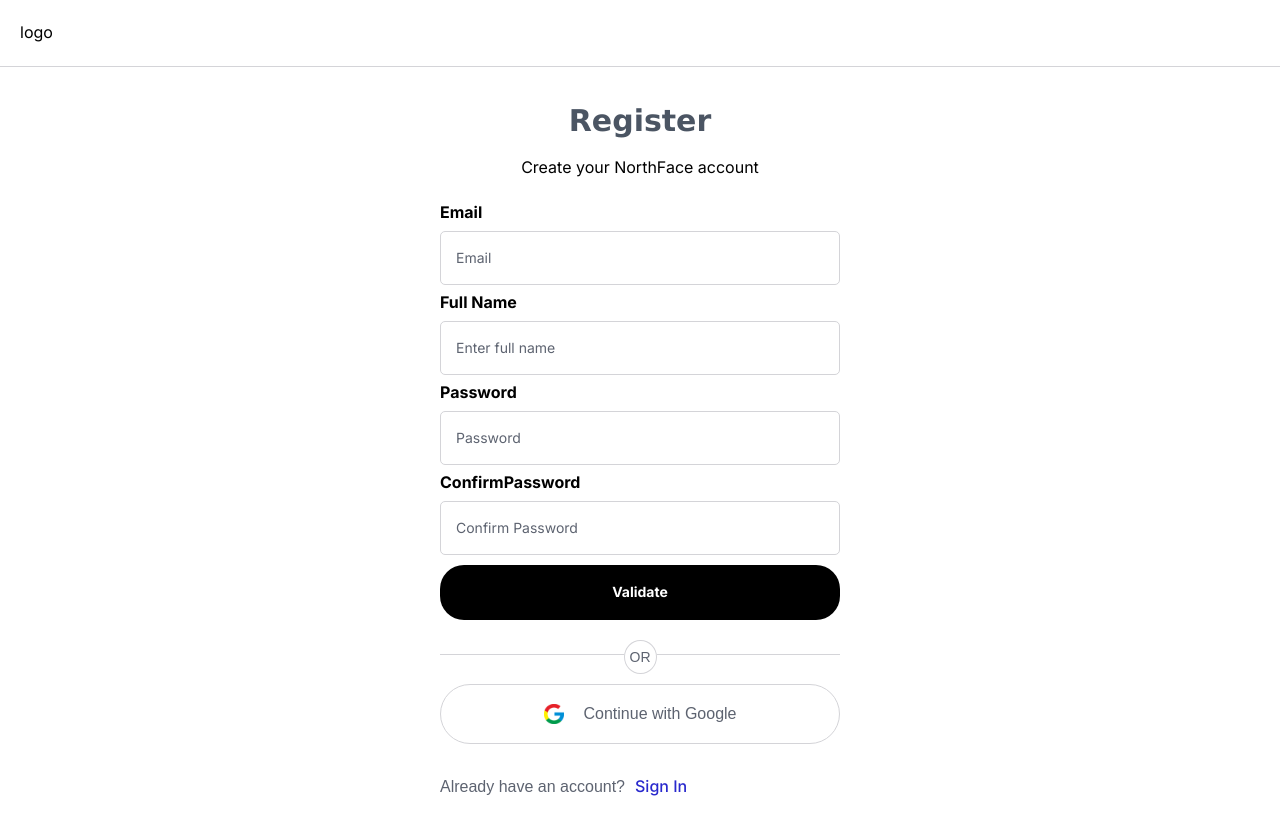
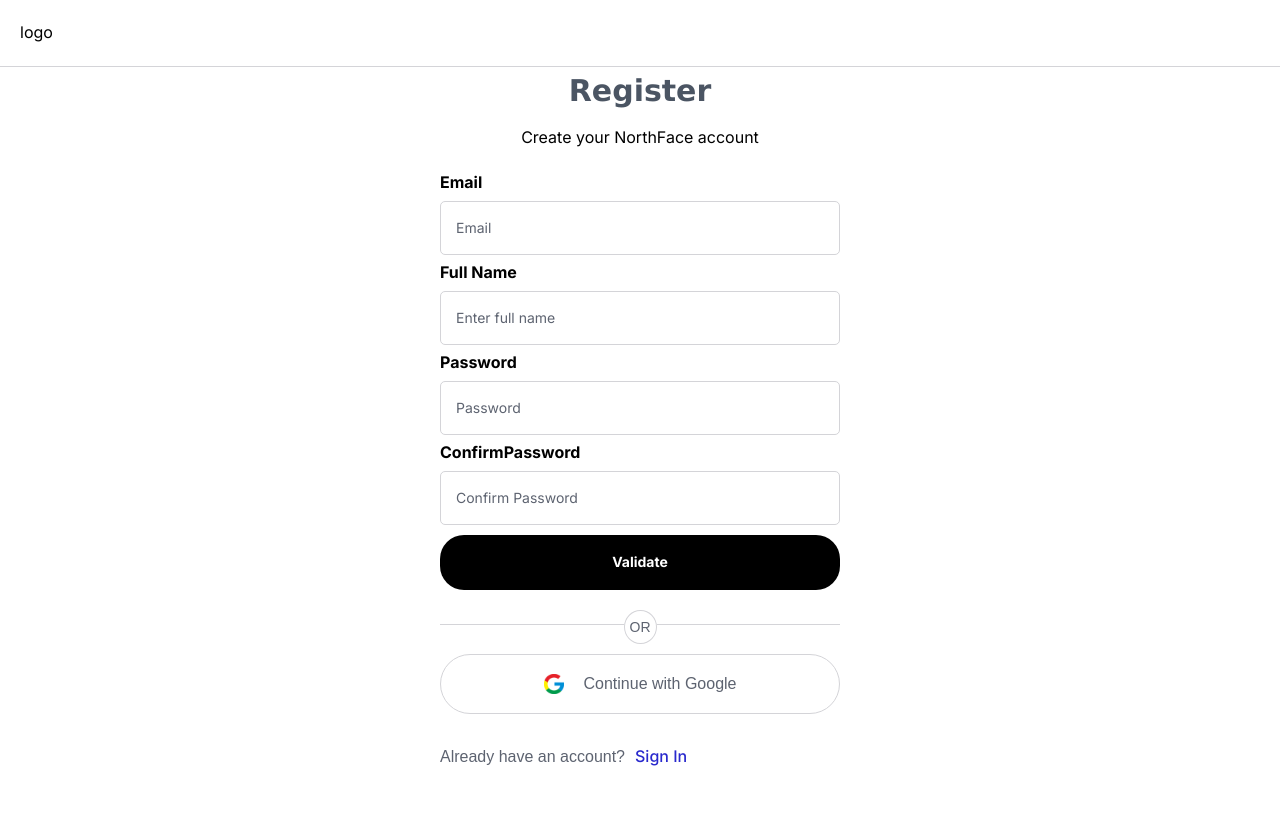
Before and after one commit to ngaridennis33/NorthFaceClient, a Next.js app: page /register in a window 1280 px wide. After the commit the page ends 800 px from the top, so only its background shows below. Built offline with nearby package versions, Linux system fonts and the light colour scheme.

Commit message:
Update the auth pages

```diff
--- a/src/app/(auth)/forgotpassword/page.module.scss
+++ b/src/app/(auth)/forgotpassword/page.module.scss
@@ -2,7 +2,7 @@
 @import "../../../styles/animation.scss";
 
 .container{
-    margin: auto;
+    // margin: auto;
     display: flex;
     align-items: center;
     justify-content: center;
--- a/src/app/(auth)/layout.module.scss
+++ b/src/app/(auth)/layout.module.scss
@@ -1,16 +1,19 @@
 @import "../../styles/variables.scss";
 
 .container{
-    width: 100vw;
+    width: 100%;
     min-height: 100vh;
     display: flex;
     flex-direction: column;
     background-color: $color-white;
     .logo{
         padding: 20px;
-        border-bottom: 1px solid $color-grey
+        border-bottom: 1px solid $color-grey;
+        // display: none;
+
     }
     .wrapper{
-        padding: 30px;
+        width: 100%;
+        // padding: 30px;
     }
 }
--- a/src/app/(auth)/login/page.module.scss
+++ b/src/app/(auth)/login/page.module.scss
@@ -12,7 +12,7 @@
     flex-direction: column;
     align-items: flex-start;
     gap: 10px;
-    padding: 0px 50px;
+    // padding: 0px 50px;
     border-radius: 10px;
 
     .header{
```
